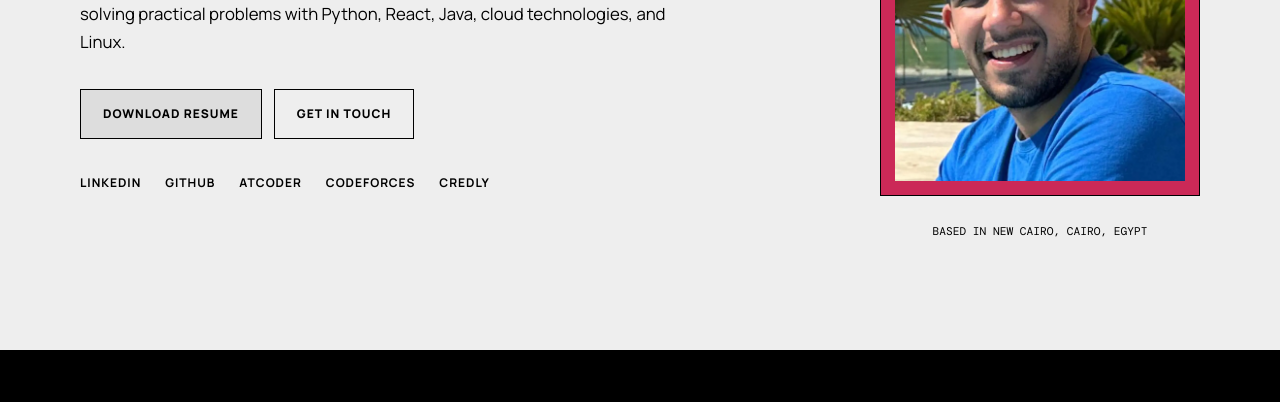
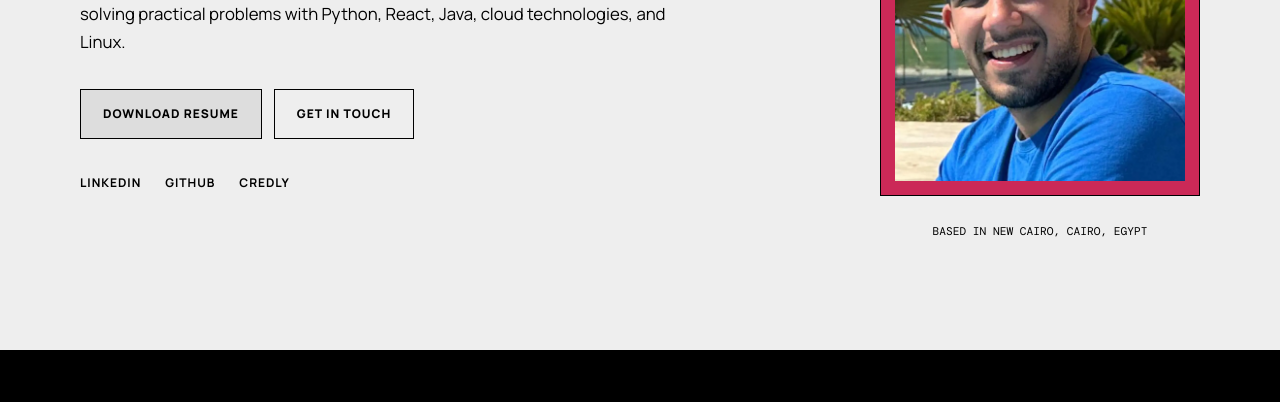
Before and after one commit to muhammadazzazy/muhammadazzazy.github.io, a plain HTML site: page index.html in a window 1280 px wide. Shown: the part 383-785 px from the top of the page. Drawn offline with nearby package versions, Linux system fonts and the light colour scheme.

Commit message:
Remove AtCoder and CF profile links

```diff
--- a/index.html
+++ b/index.html
@@ -87,20 +87,6 @@
               rel="noopener noreferrer"
             >
               GitHub
-            </a>
-            <a
-              href="https://atcoder.jp/users/muhammadazzazy"
-              target="_blank"
-              rel="noopener noreferrer"
-            >
-              AtCoder
-            </a>
-            <a
-              href="https://codeforces.com/profile/muhammad-azzazy"
-              target="_blank"
-              rel="noopener noreferrer"
-            >
-              Codeforces
             </a>
             <a
               href="https://credly.com/users/muhammadazzazy"
```
